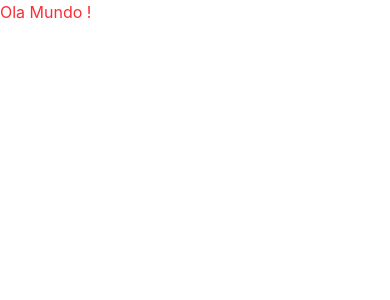
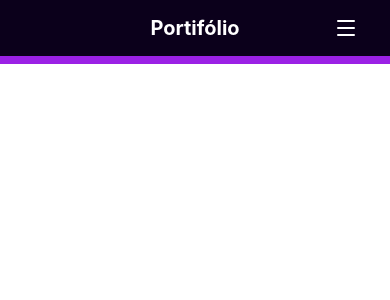
Before and after one commit to MatheusSouzaRodrigues235/Portifolio, a React (Vite) app: page / in a window 390 px wide. Shown: the top 300 px of the page. Built offline with nearby package versions, Linux system fonts and the light colour scheme.

Commit message:
:sparkles: Adiciona componente de navegação e dependência lucide-react Integra uma barra de navegação ao layout principal  e adiciona a biblioteca de ícones lucide-react .

```diff
--- a/package.json
+++ b/package.json
@@ -11,6 +11,7 @@
   },
   "dependencies": {
     "@tailwindcss/vite": "^4.2.4",
+    "lucide-react": "^1.14.0",
     "react": "^19.2.5",
     "react-dom": "^19.2.5",
     "tailwindcss": "^4.2.4"
--- a/src/App.tsx
+++ b/src/App.tsx
@@ -1,11 +1,12 @@
 
+import Navbar from './components/nav'
 import './App.css'
 
 function App() {
 
   return (
     <>
-      <h1 className='text-red-500'>Ola Mundo !</h1>
+      <Navbar />
     </>
   )
 }
--- /dev/null
+++ b/src/components/nav.tsx
@@ -0,0 +1,36 @@
+import React, { useState } from 'react';
+import {Menu, X} from 'lucide-react';
+
+const Navbar: React.FC = () => {
+  const [isOpen, setIsOpen] = useState<boolean>(false);
+
+  return (
+    <nav className="bg-[#0b001b] text-white w-full">
+      {/* Container da Logo/Topo: borda na base atravessando tudo */}
+
+      <div className="border-b-4 border-[#9B21E5]">
+        <div className="max-w-7xl mx-auto flex justify-between items-center relative py-4 px-6">
+          <div className="absolute left-1/2 -translate-x-1/2 text-xl font-bold">Portifólio</div>
+          <div className="invisible md:block">Menu</div>
+          <button onClick={() => setIsOpen(!isOpen)} className="md:hidden ml-auto w-8 h-6">
+            {isOpen ? <X /> : <Menu />}
+          </button>
+        </div>
+      </div>
+
+      {/* Menu Mobile: aparece abaixo da borda acima */}
+      <div className="md:hidden border-b-4 border-[#9B21E5]">
+        <div className={`md:hidden overflow-hidden transition-all duration-300 ${isOpen ? 'max-h-64 opacity-100' : 'max-h-0 opacity-0'}`}>
+            <ul className="max-w-7xl mx-auto flex flex-col gap-4 py-4 px-6">
+            <li><a href="#home" className="block hover:text-blue-400">Home</a></li>
+            <li><a href="#projetos" className="block hover:text-blue-400">Projetos</a></li>
+            <li><a href="#sobre" className="block hover:text-blue-400">Sobre</a></li>
+            </ul>
+        </div>
+      </div>
+    </nav>
+  );
+};
+
+
+export default Navbar;
```
Also changed, not shown: 1 other file (tests, documents, lock files or other folders).
